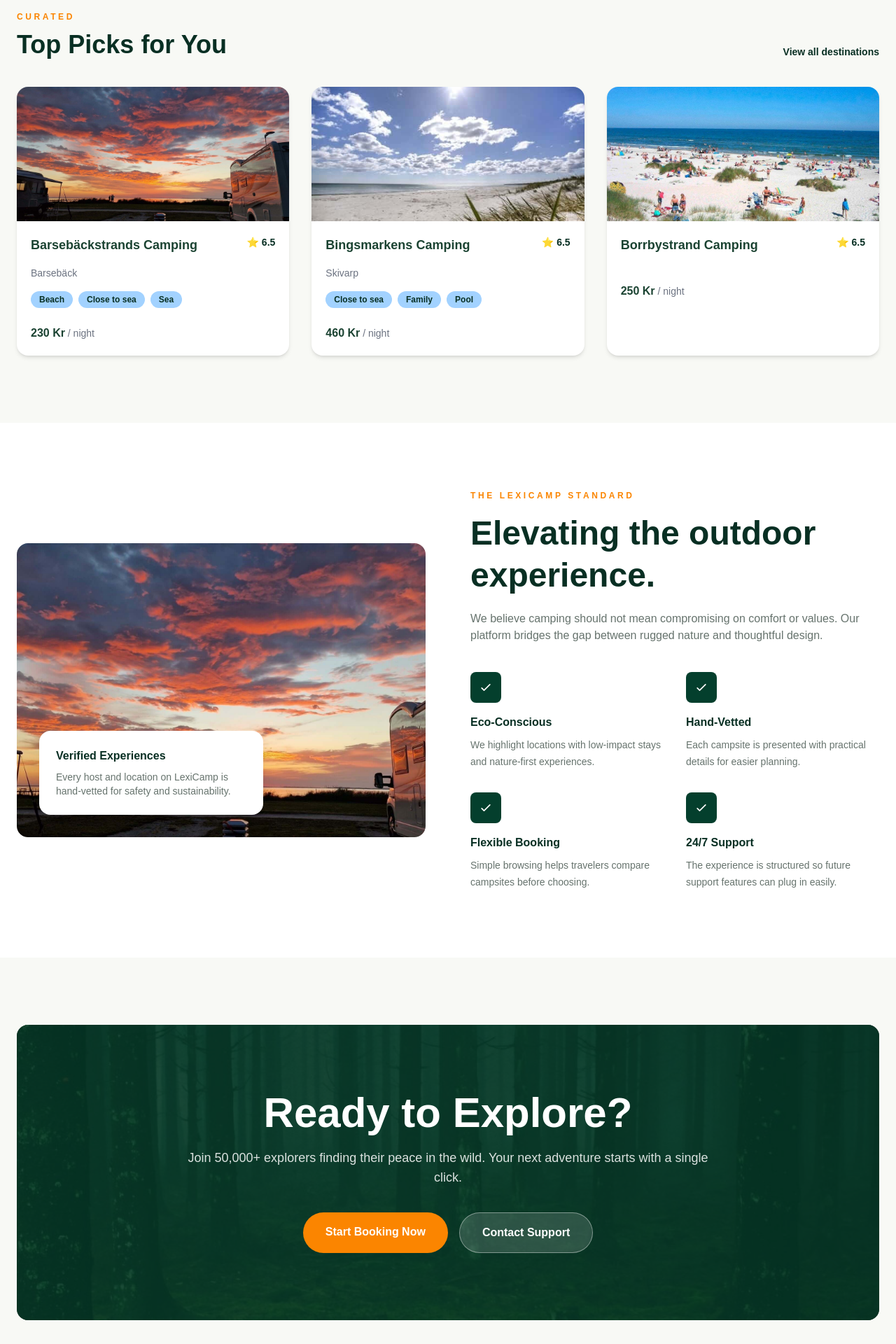
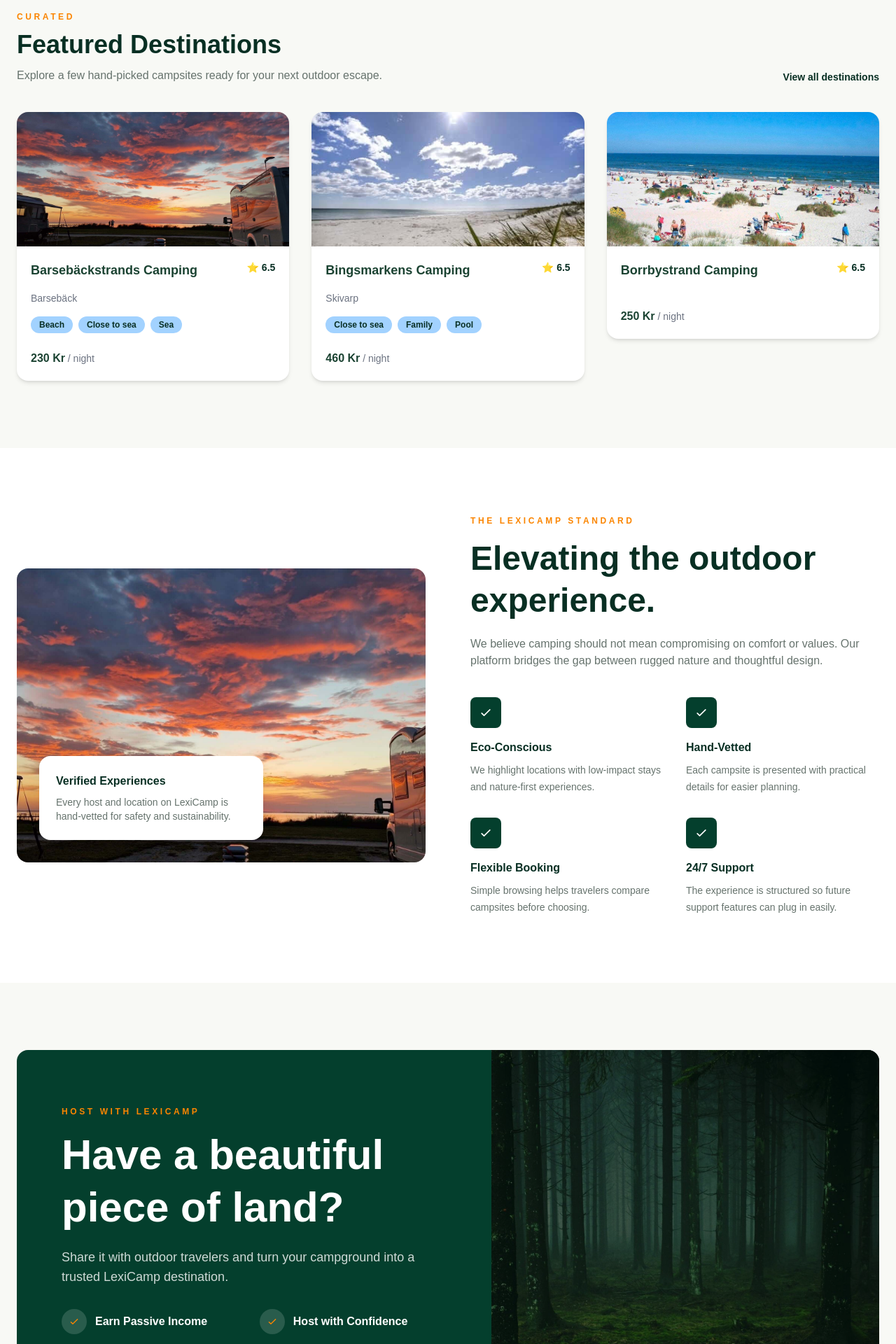
Before and after one commit to aLexicon99/LexiCamp-Booking, a Next.js app: page / in a window 1280 px wide. Shown: the part 840-2760 px from the top of the page at 70% size. Built offline with nearby package versions, Linux system fonts and the light colour scheme.

Commit message:
Add homepage featured and host CTA sections

```diff
--- a/app/page.js
+++ b/app/page.js
@@ -3,7 +3,7 @@ import HeroSearch from "@/components/HeroSearch";
 import Link from "next/link";
 import campgrounds from "@/public/locations_data.json";
 
-const topPicks = campgrounds.slice(0, 3);
+const featuredDestinations = campgrounds.slice(0, 3);
 
 const benefits = [
   {
@@ -27,6 +27,8 @@ const benefits = [
       "The experience is structured so future support features can plug in easily.",
   },
 ];
+
+const hostBenefits = ["Earn Passive Income", "Host with Confidence"];
 
 export default function Home() {
   return (
@@ -57,8 +59,12 @@ export default function Home() {
                 Curated
               </p>
               <h2 className="mt-3 text-4xl font-extrabold">
-                Top Picks for You
+                Featured Destinations
               </h2>
+              <p className="mt-3 max-w-2xl text-[#66736d]">
+                Explore a few hand-picked campsites ready for your next outdoor
+                escape.
+              </p>
             </div>
             <Link
               href="/campsites"
@@ -69,8 +75,14 @@ export default function Home() {
           </div>
 
           <div className="grid gap-8 md:grid-cols-3">
-            {topPicks.map((campground) => (
-              <CampgroundCard key={campground.id} campground={campground} />
+            {featuredDestinations.map((campground) => (
+              <Link
+                key={campground.id}
+                href={`/campsites/${campground.id}`}
+                className="block transition-transform hover:-translate-y-1"
+              >
+                <CampgroundCard campground={campground} />
+              </Link>
             ))}
           </div>
         </div>
@@ -134,30 +146,53 @@ export default function Home() {
       </section>
 
       <section className="px-6 py-24">
-        <div className="relative mx-auto flex max-w-7xl flex-col items-center overflow-hidden rounded-lg bg-[#043f2d] bg-[url('/images/action.jpg')] bg-cover bg-center px-6 py-24 text-center text-white">
-          <div className="absolute inset-0 bg-[#043f2d]/75" />
-          <div className="relative z-10 max-w-3xl">
-            <h2 className="text-4xl font-extrabold md:text-6xl">
-              Ready to Explore?
+        <div className="mx-auto grid max-w-7xl overflow-hidden rounded-lg bg-[#043f2d] text-white lg:grid-cols-[1.1fr_0.9fr]">
+          <div className="px-6 py-16 sm:px-10 lg:px-16 lg:py-20">
+            <p className="text-xs font-bold uppercase tracking-[0.3em] text-[#fb8500]">
+              Host with LexiCamp
+            </p>
+            <h2 className="mt-4 max-w-2xl text-4xl font-extrabold leading-tight md:text-6xl">
+              Have a beautiful piece of land?
             </h2>
-            <p className="mt-5 text-lg text-white/85">
-              Join 50,000+ explorers finding their peace in the wild. Your next
-              adventure starts with a single click.
+            <p className="mt-5 max-w-xl text-lg text-white/80">
+              Share it with outdoor travelers and turn your campground into a
+              trusted LexiCamp destination.
             </p>
-            <div className="mt-9 flex flex-col justify-center gap-4 sm:flex-row">
-              <Link
-                href="/campsites"
-                className="rounded-full bg-[#fb8500] px-8 py-4 font-bold text-white hover:bg-[#e67800]"
-              >
-                Start Booking Now
-              </Link>
-              <Link
-                href="/contact"
-                className="rounded-full border border-white/40 bg-white/15 px-8 py-4 font-bold text-white hover:bg-white/25"
-              >
-                Contact Support
-              </Link>
+
+            <div className="mt-8 grid gap-4 sm:grid-cols-2">
+              {hostBenefits.map((benefit) => (
+                <div key={benefit} className="flex items-center gap-3">
+                  <span className="flex h-9 w-9 items-center justify-center rounded-full bg-white/15 text-[#fb8500]">
+                    <svg
+                      aria-hidden="true"
+                      className="h-4 w-4"
+                      fill="none"
+                      viewBox="0 0 24 24"
+                      stroke="currentColor"
+                      strokeWidth="2"
+                    >
+                      <path
+                        strokeLinecap="round"
+                        strokeLinejoin="round"
+                        d="m5 13 4 4L19 7"
+                      />
+                    </svg>
+                  </span>
+                  <span className="font-bold">{benefit}</span>
+                </div>
+              ))}
             </div>
+
+            <Link
+              href="/contact"
+              className="mt-10 inline-flex rounded-full bg-[#fb8500] px-8 py-4 font-bold text-white hover:bg-[#e67800]"
+            >
+              Host your campground
+            </Link>
+          </div>
+
+          <div className="min-h-[320px] bg-[url('/images/action.jpg')] bg-cover bg-center lg:min-h-full">
+            <div className="h-full w-full bg-[#043f2d]/20" />
           </div>
         </div>
       </section>
```
